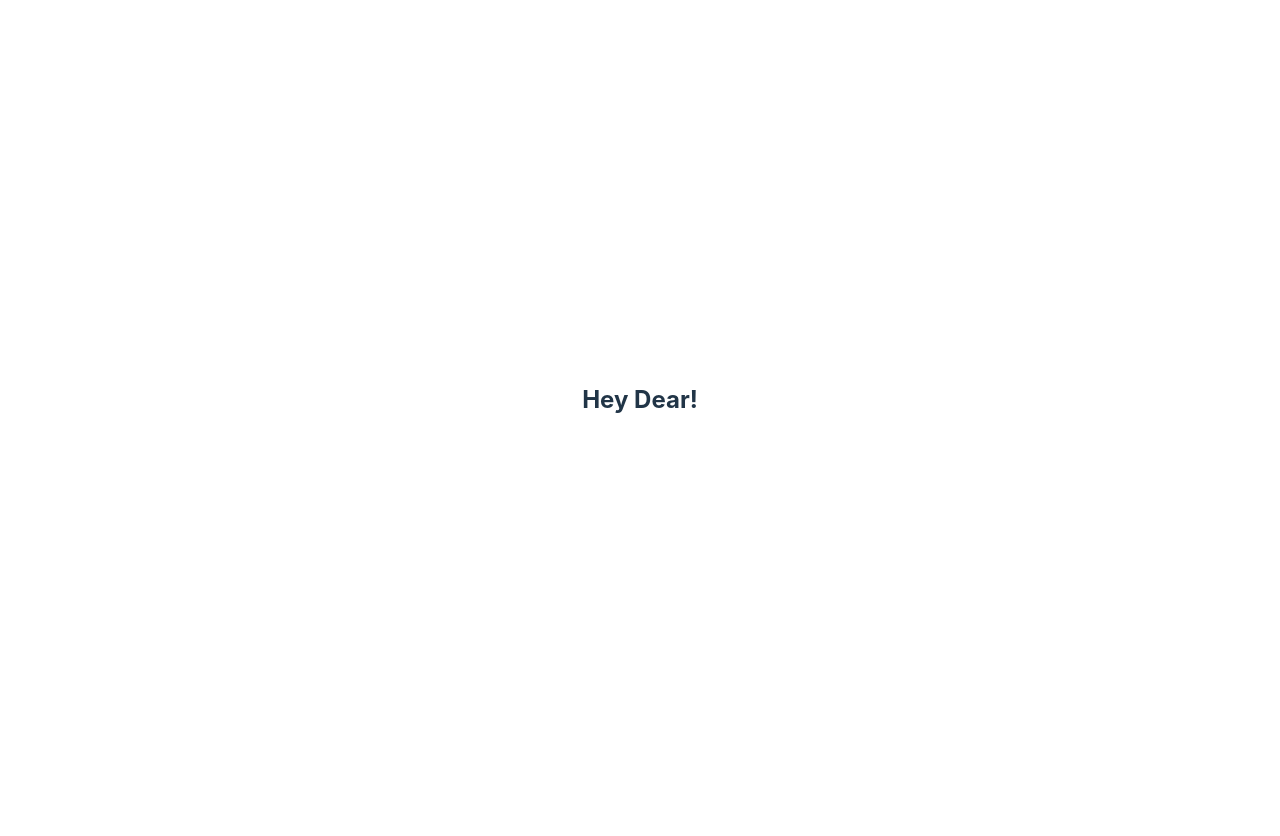
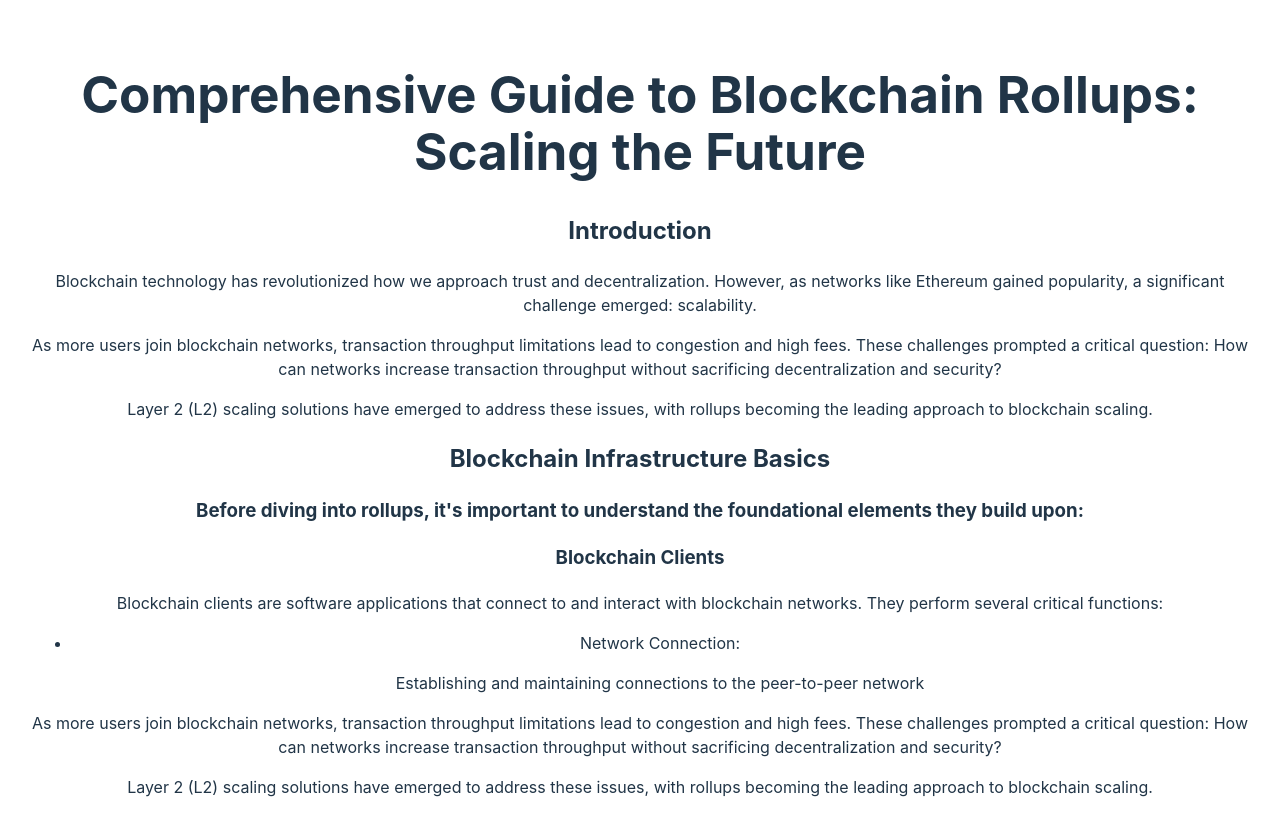
Before and after one commit to Gharsa-Amin/optimistic-rollups-vs.-ZK-rollups, a React (Vite) app: page / in a window 1280 px wide. Before the commit this address had no page. Shown: the top 836 px of the page. Before the commit the page ends 800 px from the top, so only its background shows below. Built offline with nearby package versions, Linux system fonts and the light colour scheme.

Commit message:
added different components for different parts of the assignments

```diff
--- a/package.json
+++ b/package.json
@@ -12,7 +12,8 @@
   "dependencies": {
     "react": "^18.3.1",
     "react-dom": "^18.3.1",
-    "react-router-dom": "^7.2.0"
+    "react-router-dom": "^7.2.0",
+    "sass": "^1.85.1"
   },
   "devDependencies": {
     "@eslint/js": "^9.13.0",
--- a/src/App.jsx
+++ b/src/App.jsx
@@ -3,7 +3,7 @@ import reactLogo from "./assets/react.svg";
 import viteLogo from "/vite.svg";
 import "./App.css";
 import { BrowserRouter, Routes, Route } from "react-router-dom";
-import Header from "./components/Header";
+import Main from "./components/Main";
 
 function App() {
 	const [count, setCount] = useState(0);
@@ -12,10 +12,9 @@ function App() {
 		<>
 			<BrowserRouter>
 				<Routes>
-					<Route path="/header" element={<Header />} />
+					<Route path="/" element={<Main />} />
 				</Routes>
 			</BrowserRouter>
-			<h2>Hey Dear!</h2>
 		</>
 	);
 }
--- a/src/components/Header.jsx
+++ /dev/null
@@ -1,13 +0,0 @@
-import { Link } from "react-router-dom";
-
-const Header = () => {
-	return (
-		<header className="bg-blue-600 text-white text-center p-6">
-			<h1 className="text-4xl font-semibold">
-				Comprehensive Guide to Blockchain Rollups: Scaling the Future
-			</h1>
-		</header>
-	);
-};
-
-export default Header;
--- /dev/null
+++ b/src/components/InfrastructureBasics.jsx
@@ -0,0 +1,45 @@
+import { Link } from "react-router-dom";
+
+export default function InfrastructureBasics() {
+	return (
+		<>
+			<header className="bg:white text-white text-center p-6">
+				<h2 className="text-3xl font-semibold">
+					Blockchain Infrastructure Basics
+				</h2>
+			</header>
+			<h3>
+				Before diving into rollups, it's important to understand the
+				foundational elements they build upon:
+			</h3>
+			<div>
+				<h3>Blockchain Clients</h3>
+				<p>
+					Blockchain clients are software applications that connect to and
+					interact with blockchain networks. They perform several critical
+					functions:
+				</p>
+				<ul>
+					<li>
+						Network Connection:
+						<p>
+							Establishing and maintaining connections to the peer-to-peer
+							network
+						</p>
+					</li>
+				</ul>
+			</div>
+
+			<p>
+				As more users join blockchain networks, transaction throughput
+				limitations lead to congestion and high fees. These challenges prompted
+				a critical question: How can networks increase transaction throughput
+				without sacrificing decentralization and security?
+			</p>
+			<p>
+				Layer 2 (L2) scaling solutions have emerged to address these issues,
+				with rollups becoming the leading approach to blockchain scaling.
+			</p>
+		</>
+	);
+}
--- /dev/null
+++ b/src/components/Introduction.jsx
@@ -0,0 +1,26 @@
+import { Link } from "react-router-dom";
+
+export default function Introduction() {
+	return (
+		<>
+			<header className="bg:white text-white text-center p-6">
+				<h2 className="text-3xl font-semibold">Introduction</h2>
+			</header>
+			<p>
+				Blockchain technology has revolutionized how we approach trust and
+				decentralization. However, as networks like Ethereum gained popularity,
+				a significant challenge emerged: scalability.
+			</p>
+			<p>
+				As more users join blockchain networks, transaction throughput
+				limitations lead to congestion and high fees. These challenges prompted
+				a critical question: How can networks increase transaction throughput
+				without sacrificing decentralization and security?
+			</p>
+			<p>
+				Layer 2 (L2) scaling solutions have emerged to address these issues,
+				with rollups becoming the leading approach to blockchain scaling.
+			</p>
+		</>
+	);
+}
--- /dev/null
+++ b/src/components/Main.jsx
@@ -0,0 +1,19 @@
+import { Link } from "react-router-dom";
+import Introduction from "./Introduction";
+import InfrastructureBasics from "./InfrastructureBasics";
+
+const Main = () => {
+	return (
+		<>
+			<header className="bg-blue-600 text-white text-center p-6">
+				<h1 className="text-4xl font-semibold">
+					Comprehensive Guide to Blockchain Rollups: Scaling the Future
+				</h1>
+			</header>
+			<Introduction />
+			<InfrastructureBasics />
+		</>
+	);
+};
+
+export default Main;
```
Also changed, not shown: 1 other file (tests, documents, lock files or other folders).
